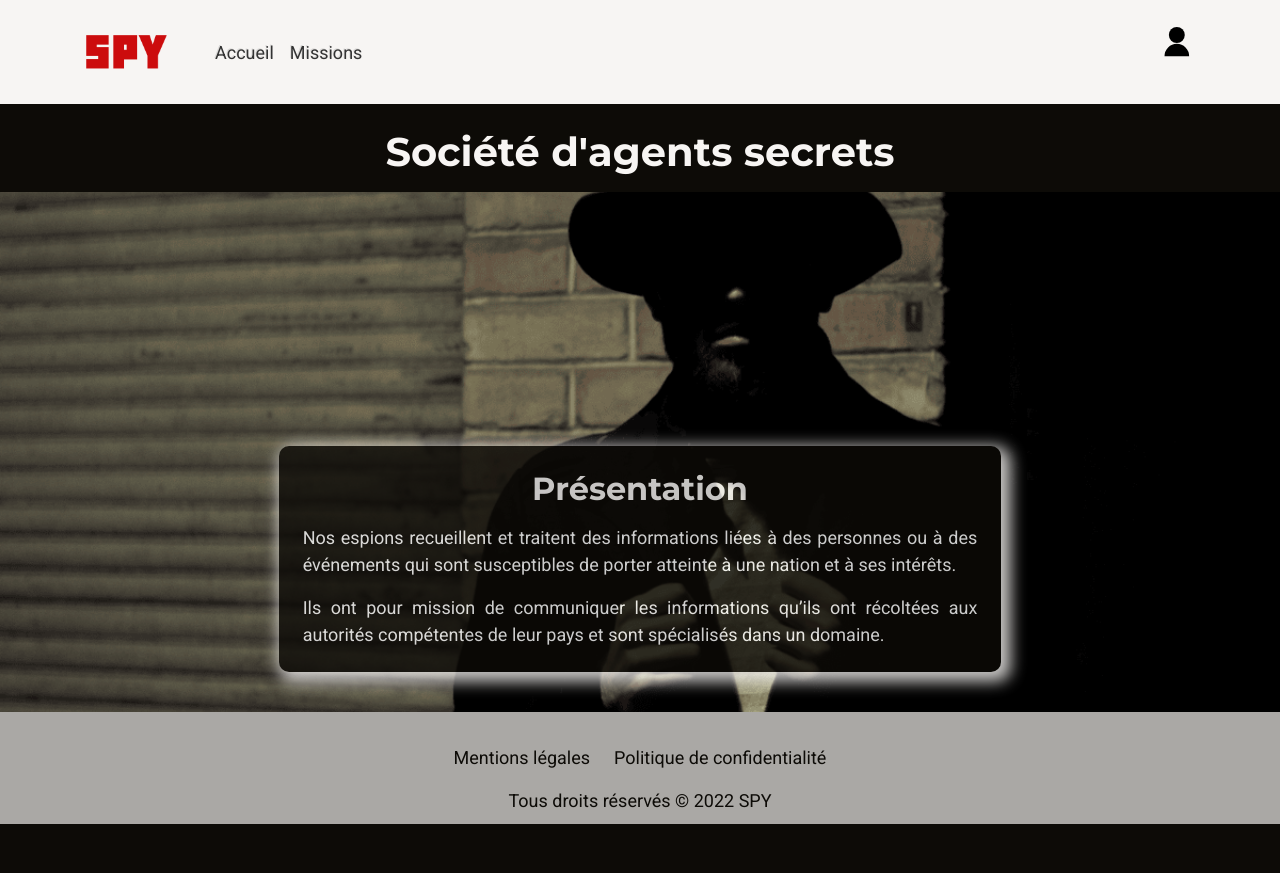
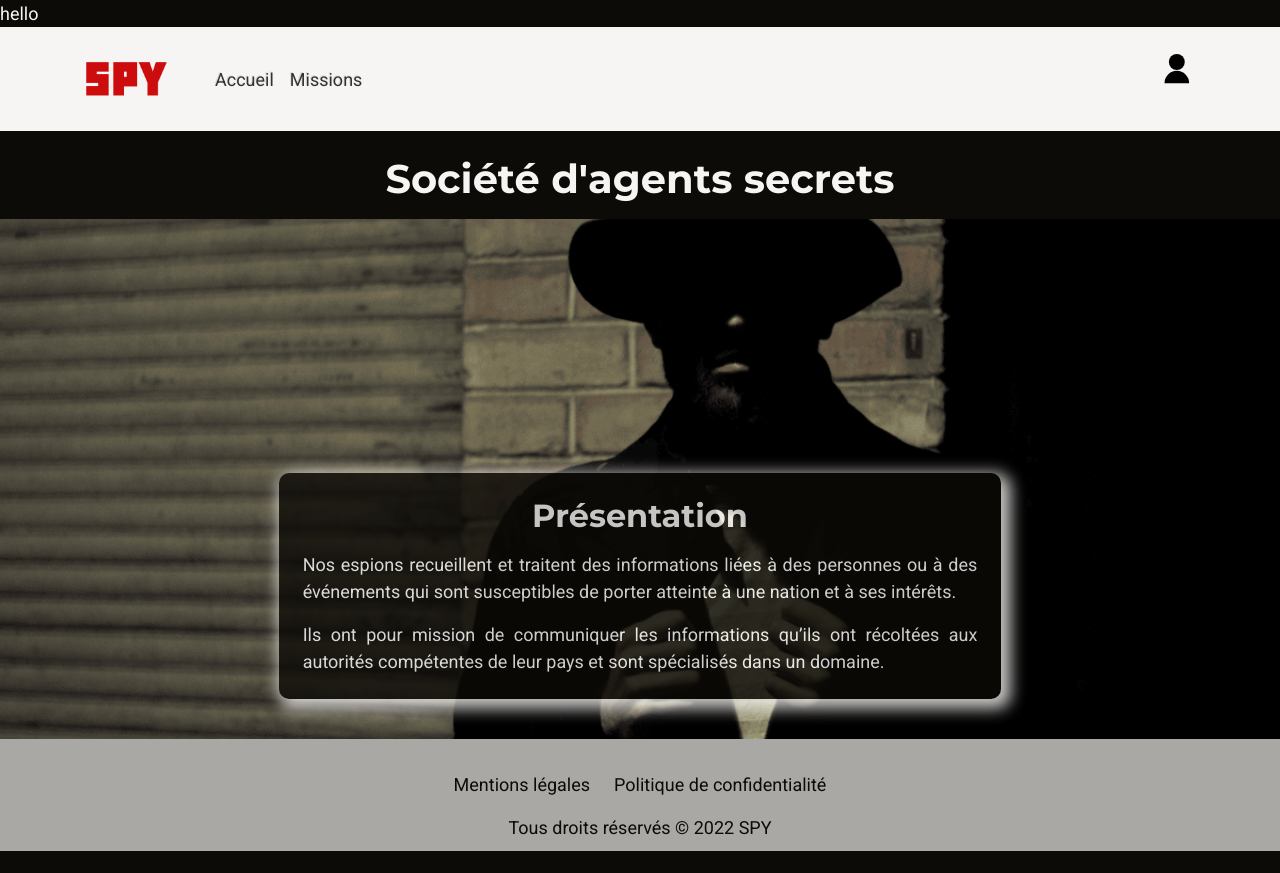
Before and after one commit to Melissa-code/kgb, a PHP site: page / in a window 1280 px wide. Before the commit the page ends 824 px from the top, so only its background shows below. Run offline with PHP 8.4, Linux system fonts and the light colour scheme; some libraries are stand-ins or nearby versions; some web fonts are replaced.

Commit message:
print getenv

```diff
--- a/controllers/AdminController.php
+++ b/controllers/AdminController.php
@@ -66,7 +66,7 @@ class AdminController {
                 MessagesClass::addAlertMsg("Email mal renseigné.", MessagesClass::RED_COLOR);
                 header("location:".URL."login");
                 exit();
-            // Check if the password  format is avalaible
+            // Check if the password format is avalaible by regex & the length min > 8 characters
             } elseif(!$uppercase || !$lowercase || !$specialCharacter || !$number || !strlen($_POST['password_admin'] < 8)) {
                 MessagesClass::addAlertMsg("Le mot de passe doit contenir au moins une majuscule, un minuscule, un chiffre et un caractère spécial.", MessagesClass::RED_COLOR);
                 header("location:".URL."login");
--- a/controllers/SecurityClass.php
+++ b/controllers/SecurityClass.php
@@ -15,7 +15,6 @@
             return $typing;
         }
 
-
         /**
          * Check if the Admin is logged-in
          *
--- a/public/JavaScript/test.js
+++ b/public/JavaScript/test.js
@@ -127,10 +127,14 @@ function getCards() {
            console.log("Une erreur est survenue");
         }
     }
+    console.log('test');
+
     $prod = getenv('PROD');
-    console.log($prod);
+    //console.log($prod);
     console.log('test');
+
     if($prod) {
+        console.log('production');
         console.log($prod);
         xhr.open("GET", "http://spyagentssecrets.herokuapp.com/missions", true);
     } else {
--- a/views/common/template.php
+++ b/views/common/template.php
@@ -25,6 +25,7 @@
 </head>
 
 <body>
+    <?php echo getenv('PROD')."hello"; ?>
     <!-- header -->
     <?php require_once("views/common/header.php"); ?>
 
```
